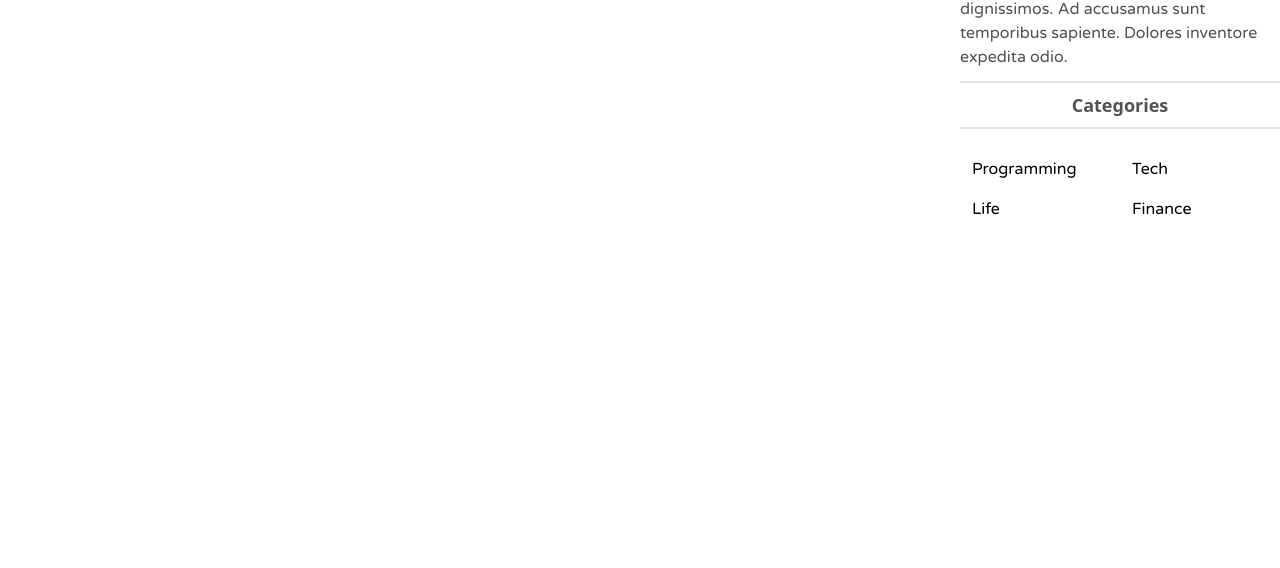
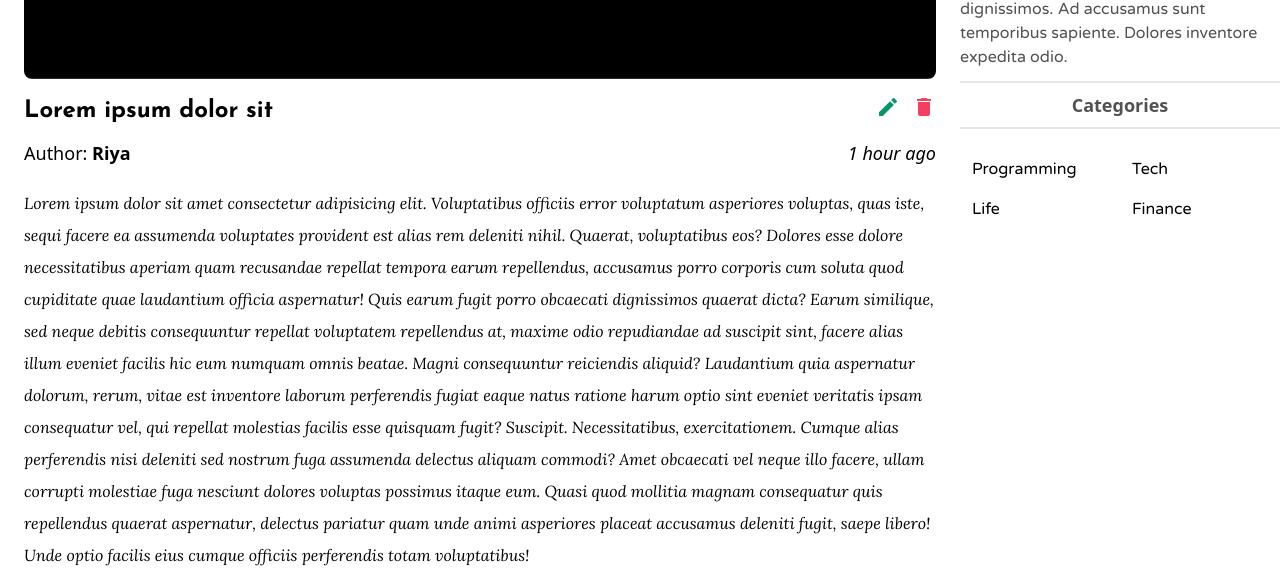
Before and after one commit to geekySapien/Quotesgram, a React (Create React App) app: page / in a window 1280 px wide. Shown: the part 491-1059 px from the top of the page. Before the commit the page ends 800 px from the top, so only its background shows below. Built offline with nearby package versions, Linux system fonts and the light colour scheme.

Commit message:
Added Single Post Page

```diff
--- a/src/components/Post/post.css
+++ b/src/components/Post/post.css
@@ -2,7 +2,7 @@
     width:380px;
 }
 
-.postCategoriesP{
+.postCategories{
      font-family: 'Varela Round', sans-serif;
 }
 
@@ -21,4 +21,8 @@
     display:-webkit-box;
     -webkit-line-clamp: 4;
     -webkit-box-orient: vertical;
+
+        font-family: 'Lora',
+            serif;
+
 }
--- /dev/null
+++ b/src/components/SinglePost/SinglePostComponent.css
@@ -0,0 +1,9 @@
+.postTitle, .icons {
+    font-family: 'Josefin Sans', sans-serif;
+}
+
+.postDescription {
+    font-family: 'Lora',
+        serif;
+
+}
--- a/src/components/SinglePost/SinglePostComponent.jsx
+++ b/src/components/SinglePost/SinglePostComponent.jsx
@@ -1,13 +1,60 @@
-import React from 'react'
+import React from 'react';
 import cover from '../../assets/quotesToRemember.png';
+import { MdEdit, MdDelete } from 'react-icons/md';
+import './SinglePostComponent.css';
 export default function SinglePostComponent() {
     return (
         <>
-            <div className="container">
+            <div className="mt-2 mr-6 ml-6 ">
                 <div className="w-full h-full imageContainer ">
-                    <img src={cover} className="w-full h-full"/>
+                    <img
+                        src={cover}
+                        className="w-full h-full rounded-lg object-cover"
+                    />
+                </div>
+                <div className="flex justify-between">
+                    <h1 className="text-2xl font-bold mt-4 postTitle ">
+                        Lorem ipsum dolor sit
+                    </h1>
+                    <div className="flex gap-3 icons ">
+                        <MdEdit className="mt-4 w-6 h-6 cursor-pointer text-green-600" />
+                        <MdDelete className="mt-4 w-6 h-6 cursor-pointer text-red-500" />
+                    </div>
+                </div>
+                <div className="flex justify-between mt-3">
+                    <p className="text-lg">
+                        Author: <span className="text-lg font-bold">Riya</span>
+                    </p>
+                    <p className="text-lg italic">1 hour ago</p>
+                </div>
+                <div className="postDescription leading-8 mt-5">
+                    Lorem ipsum dolor sit amet consectetur adipisicing elit.
+                    Voluptatibus officiis error voluptatum asperiores voluptas,
+                    quas iste, sequi facere ea assumenda voluptates provident
+                    est alias rem deleniti nihil. Quaerat, voluptatibus eos?
+                    Dolores esse dolore necessitatibus aperiam quam recusandae
+                    repellat tempora earum repellendus, accusamus porro corporis
+                    cum soluta quod cupiditate quae laudantium officia
+                    aspernatur! Quis earum fugit porro obcaecati dignissimos
+                    quaerat dicta? Earum similique, sed neque debitis
+                    consequuntur repellat voluptatem repellendus at, maxime odio
+                    repudiandae ad suscipit sint, facere alias illum eveniet
+                    facilis hic eum numquam omnis beatae. Magni consequuntur
+                    reiciendis aliquid? Laudantium quia aspernatur dolorum,
+                    rerum, vitae est inventore laborum perferendis fugiat eaque
+                    natus ratione harum optio sint eveniet veritatis ipsam
+                    consequatur vel, qui repellat molestias facilis esse
+                    quisquam fugit? Suscipit. Necessitatibus, exercitationem.
+                    Cumque alias perferendis nisi deleniti sed nostrum fuga
+                    assumenda delectus aliquam commodi? Amet obcaecati vel neque
+                    illo facere, ullam corrupti molestiae fuga nesciunt dolores
+                    voluptas possimus itaque eum. Quasi quod mollitia magnam
+                    consequatur quis repellendus quaerat aspernatur, delectus
+                    pariatur quam unde animi asperiores placeat accusamus
+                    deleniti fugit, saepe libero! Unde optio facilis eius cumque
+                    officiis perferendis totam voluptatibus!
                 </div>
             </div>
         </>
-    )
+    );
 }
--- a/tailwind.config.js
+++ b/tailwind.config.js
@@ -14,6 +14,7 @@ module.exports = {
             red: colors.rose,
             yellow: colors.amber,
             blue: colors.blue,
+            green:colors.emerald
         },
         extend: {
             screens: {
```
Also changed, not shown: 2 other files (tests, documents, lock files or other folders).
